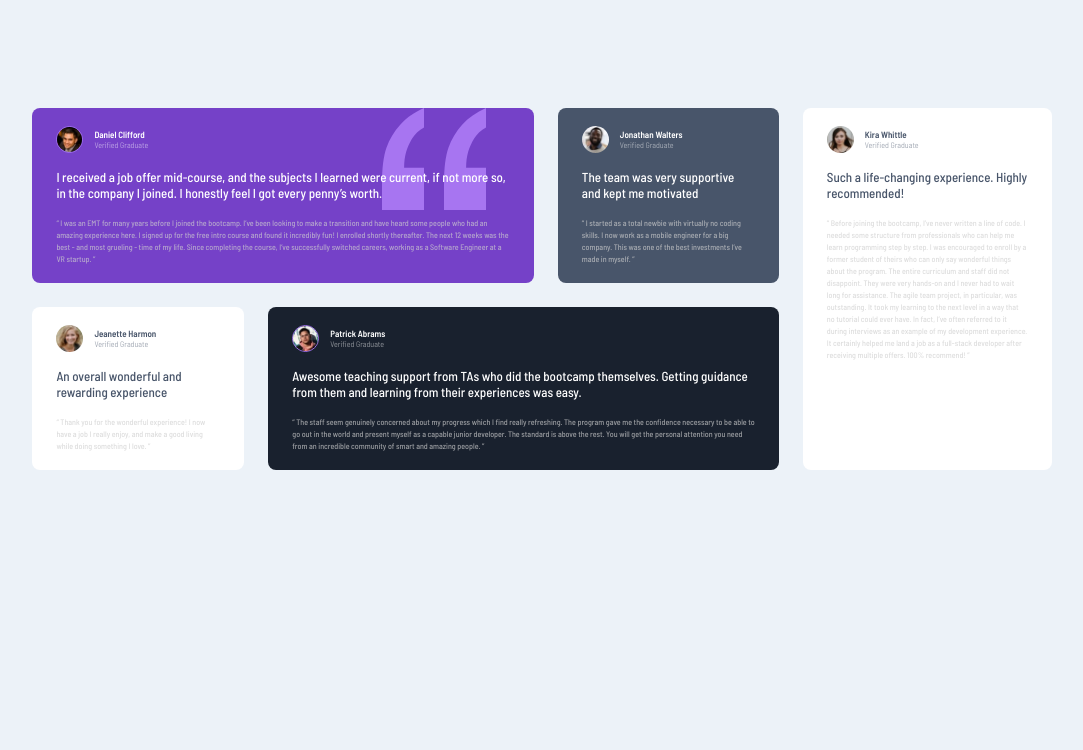
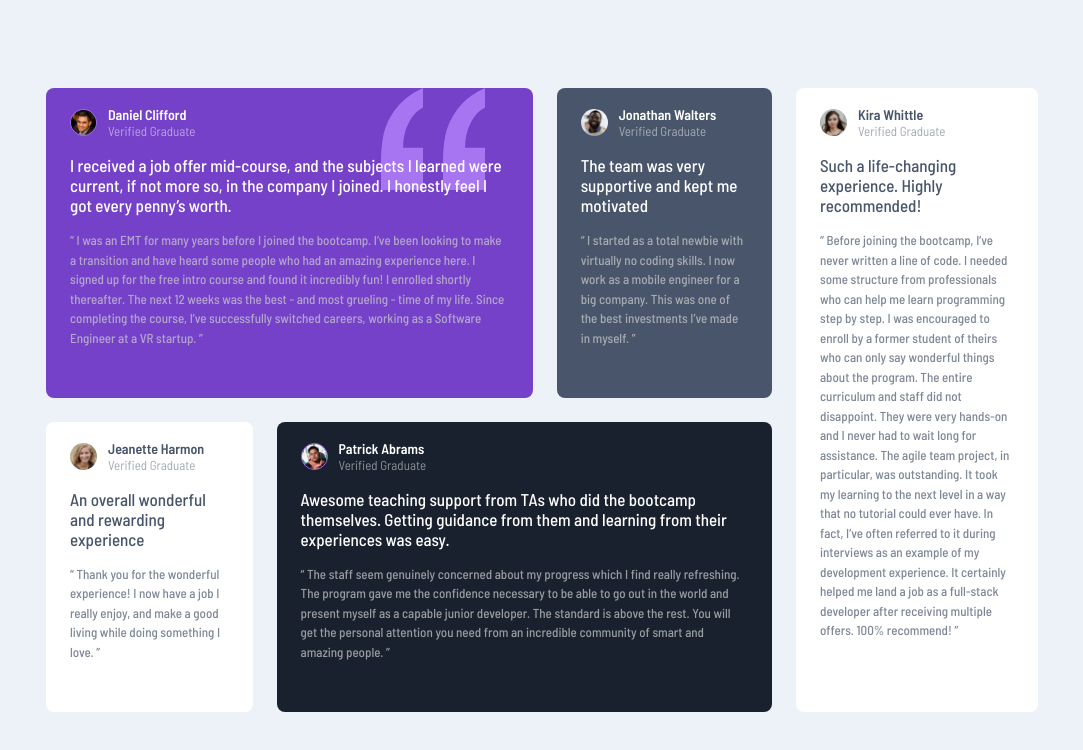
Before and after one commit to HossamElrawy/Testimonials-grid-section, a plain HTML site: page index.html in a window 1280 px wide. Shown: the whole page, without its empty margins (98-1181 px from the left). Drawn offline with Linux system fonts and the light colour scheme.

Commit message:
edit font response

```diff
--- a/index.html
+++ b/index.html
@@ -39,7 +39,7 @@
             />
             <div>
               <p class="personal-name">Daniel Clifford</p>
-              <p class="verification-text">Verified Graduate</p>
+              <p class="verification-text-1">Verified Graduate</p>
             </div>
           </div>
           <p class="main-text">
@@ -47,7 +47,7 @@
             current, if not more so, in the company I joined. I honestly feel I
             got every penny’s worth.
           </p>
-          <p class="sub-text">
+          <p class="sub-text-1">
             “ I was an EMT for many years before I joined the bootcamp. I’ve
             been looking to make a transition and have heard some people who had
             an amazing experience here. I signed up for the free intro course
@@ -67,13 +67,13 @@
             />
             <div>
               <p class="personal-name">Jonathan Walters</p>
-              <p class="verification-text">Verified Graduate</p>
+              <p class="verification-text-2">Verified Graduate</p>
             </div>
           </div>
           <p class="main-text">
             The team was very supportive and kept me motivated
           </p>
-          <p class="sub-text">
+          <p class="sub-text-2">
             “ I started as a total newbie with virtually no coding skills. I now
             work as a mobile engineer for a big company. This was one of the
             best investments I’ve made in myself. ”
@@ -93,11 +93,11 @@
             />
             <div>
               <p class="personal-name">Jeanette Harmon</p>
-              <p class="verification-text">Verified Graduate</p>
+              <p class="verification-text-3">Verified Graduate</p>
             </div>
           </div>
           <p class="main-text">An overall wonderful and rewarding experience</p>
-          <p class="sub-text">
+          <p class="sub-text-3">
             “ Thank you for the wonderful experience! I now have a job I really
             enjoy, and make a good living while doing something I love. ”
           </p>
@@ -112,7 +112,7 @@
             />
             <div>
               <p class="personal-name">Patrick Abrams</p>
-              <p class="verification-text">Verified Graduate</p>
+              <p class="verification-text-4">Verified Graduate</p>
             </div>
           </div>
           <p class="main-text">
@@ -120,7 +120,7 @@
             Getting guidance from them and learning from their experiences was
             easy.
           </p>
-          <p class="sub-text">
+          <p class="sub-text-4">
             “ The staff seem genuinely concerned about my progress which I find
             really refreshing. The program gave me the confidence necessary to
             be able to go out in the world and present myself as a capable
@@ -138,13 +138,13 @@
         <img class="personal-picture" src="image-kira.jpg" alt="Kira Whittle" />
         <div>
           <p class="personal-name">Kira Whittle</p>
-          <p class="verification-text">Verified Graduate</p>
+          <p class="verification-text-5">Verified Graduate</p>
         </div>
       </div>
       <p class="main-text">
         Such a life-changing experience. Highly recommended!
       </p>
-      <p class="sub-text">
+      <p class="sub-text-5">
         “ Before joining the bootcamp, I’ve never written a line of code. I
         needed some structure from professionals who can help me learn
         programming step by step. I was encouraged to enroll by a former student
--- a/style.css
+++ b/style.css
@@ -3,6 +3,10 @@
   margin: 0;
   padding: 0;
   box-sizing: border-box;
+}
+
+html {
+  height: 100%;
 }
 
 /* Body styling with grid layout for desktop screens */
@@ -11,7 +15,7 @@ body {
   background-color: hsl(210, 46%, 95%);
   display: grid;
   grid-template-columns: 3fr 1fr; /* Adjust columns for content layout */
-  padding: 6.75rem 8.15rem; /* Adds spacing around the grid */
+  padding: 5.5rem 9rem; /* Adds spacing around the grid */
   column-gap: 1.5rem;
   font-family: "Barlow Semi Condensed"; /* Apply primary font */
 }
@@ -89,31 +93,44 @@ svg {
 /* Name and status styling */
 .personal-name {
   font-weight: 600; /* Bold text for name */
-  font-size: 0.5625rem;
+  font-size: 14px;
   z-index: 100; /* Ensures it remains on top */
 }
-.verification-text {
-  font-size: 0.5rem;
+.verification-text-1,
+.verification-text-2,
+.verification-text-3,
+.verification-text-4,
+.verification-text-5 {
+  font-size: 13px;
   opacity: 0.5; /* Dimmed text for secondary info */
+}
+.verification-text-3,
+.verification-text-5 {
+  color: hsl(217, 19%, 35%);
 }
 
 /* Main testimonial text styling */
 .main-text {
   font-weight: 500; /* Semi-bold for emphasis */
-  font-size: 0.8125rem;
+  font-size: 1.0625rem;
   z-index: 100;
 }
 
 /* Sub-text styling with reduced opacity */
-.sub-text1,
-.sub-text {
-  font-size: 0.5rem;
+.sub-text-1,
+.sub-text-2,
+.sub-text-3,
+.sub-text-4,
+.sub-text-5 {
+  font-size: 0.8125rem;
   font-weight: 500;
   line-height: 1.5; /* Improved readability */
   opacity: 0.7;
   z-index: 100;
 }
-.sub-text {
+.sub-text-1,
+.sub-text-2,
+.sub-text-4 {
   color: hsl(0, 0%, 81%);
 }
 
@@ -122,8 +139,24 @@ svg {
   border: 1px solid hsl(263, 80%, 69%);
 }
 
-/* Responsive styles for mobile screens */
-@media (max-width: 800px) {
+/* Responsive styles for smaller screens */
+@media (min-width: 1000px) and (max-width: 1150px) {
+  svg {
+    right: 2em;
+  }
+  body {
+    padding: 3rem 6rem; /* Adds spacing around the grid */
+  }
+}
+@media (min-width: 750px) and (max-width: 1000px) {
+  svg {
+    right: 2em;
+  }
+  body {
+    padding: 8px 12px; /* Adds spacing around the grid */
+  }
+}
+@media (max-width: 600px) {
   /* Center content for small screens */
   html {
     width: 100%;
@@ -153,10 +186,6 @@ svg {
   .main-text {
     font-size: 1rem;
   }
-  .sub-text1,
-  .sub-text {
-    font-size: 0.7rem;
-  }
   /* Stack testimonials vertically */
   .first-flex,
   .second-flex {
@@ -164,3 +193,11 @@ svg {
     row-gap: 1.5rem;
   }
 }
+@media (min-width: 600px) and (max-width: 750px) {
+  svg {
+    right: 0.5rem;
+  }
+  body {
+    padding: 4px 4px; /* Adds spacing around the grid */
+  }
+}
```
